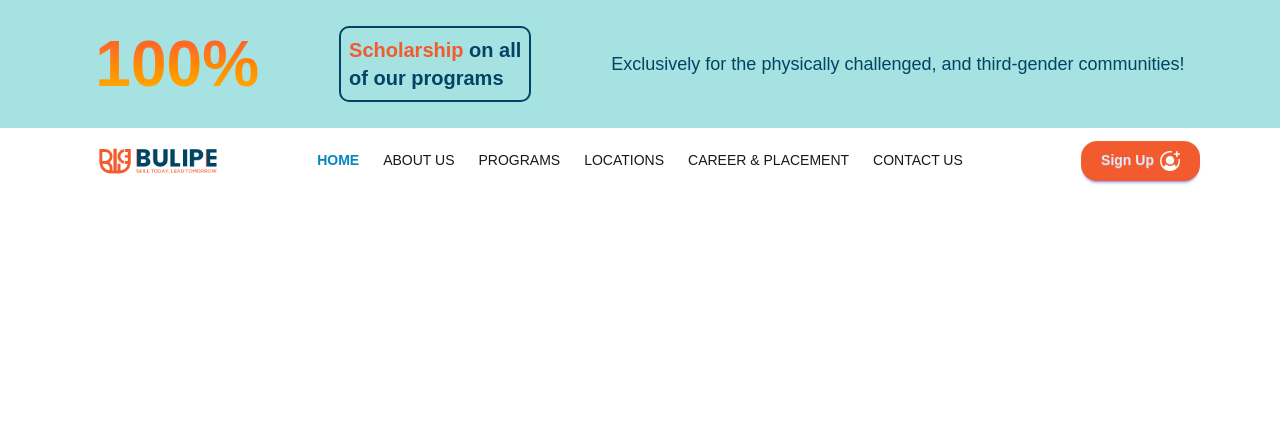
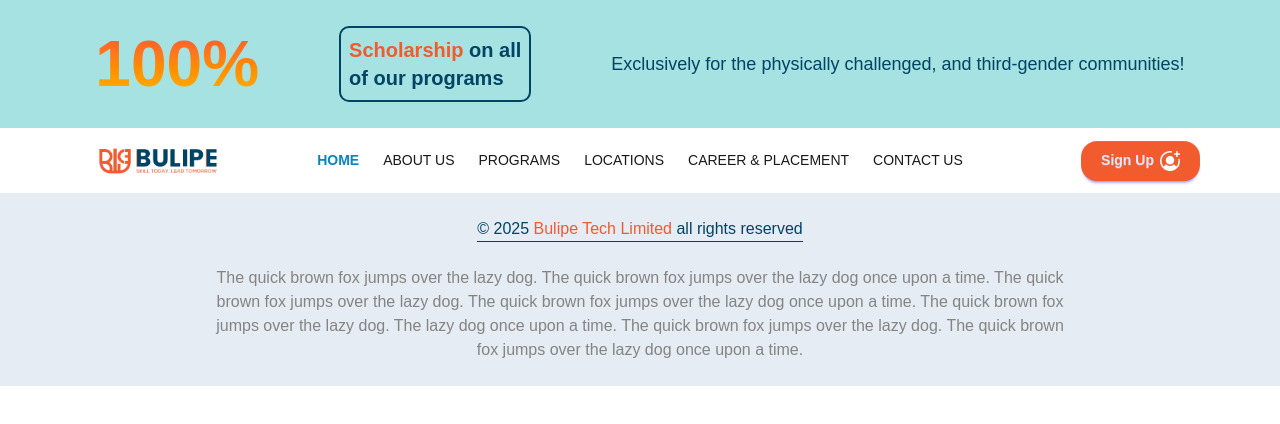
Before and after one commit to sajib25003/bulipe-tech-practical-test, a React (Vite) app: page / in a window 1280 px wide. Shown: the top 424 px of the page. Built offline with nearby package versions, Linux system fonts and the light colour scheme.

Commit message:
footer completed

```diff
--- a/src/App.tsx
+++ b/src/App.tsx
@@ -1,4 +1,5 @@
 import "./App.css";
+import Footer from "./Components/Footer";
 import NavBar from "./Components/NavBar";
 import TopBar from "./Components/TopBar";
 
@@ -9,6 +10,8 @@ function App() {
 
       <NavBar />
 
+      <Footer/>
+
     </div>
   );
 }
--- /dev/null
+++ b/src/Components/Footer.tsx
@@ -0,0 +1,12 @@
+
+const Footer = () => {
+    return (
+        <footer className="bg-[#E6ECF3] py-6 flex flex-col justify-center items-center">
+            <p className="text-[#004464] border-b-1 border-[#004464]"> &copy; 2025 <span className="text-[#F15B2D]">Bulipe Tech Limited</span> all rights reserved</p>
+
+            <p className="text-[#848484] text-center px-54 mt-6">The quick brown fox jumps over the lazy dog. The quick brown fox jumps over the lazy dog once upon a time. The quick brown fox jumps over the lazy dog. The quick brown fox jumps over the lazy dog once upon a time. The quick brown fox jumps over the lazy dog. The lazy dog once upon a time. The quick brown fox jumps over the lazy dog. The quick brown fox jumps over the lazy dog once upon a time. </p>
+        </footer>
+    );
+};
+
+export default Footer;
```
